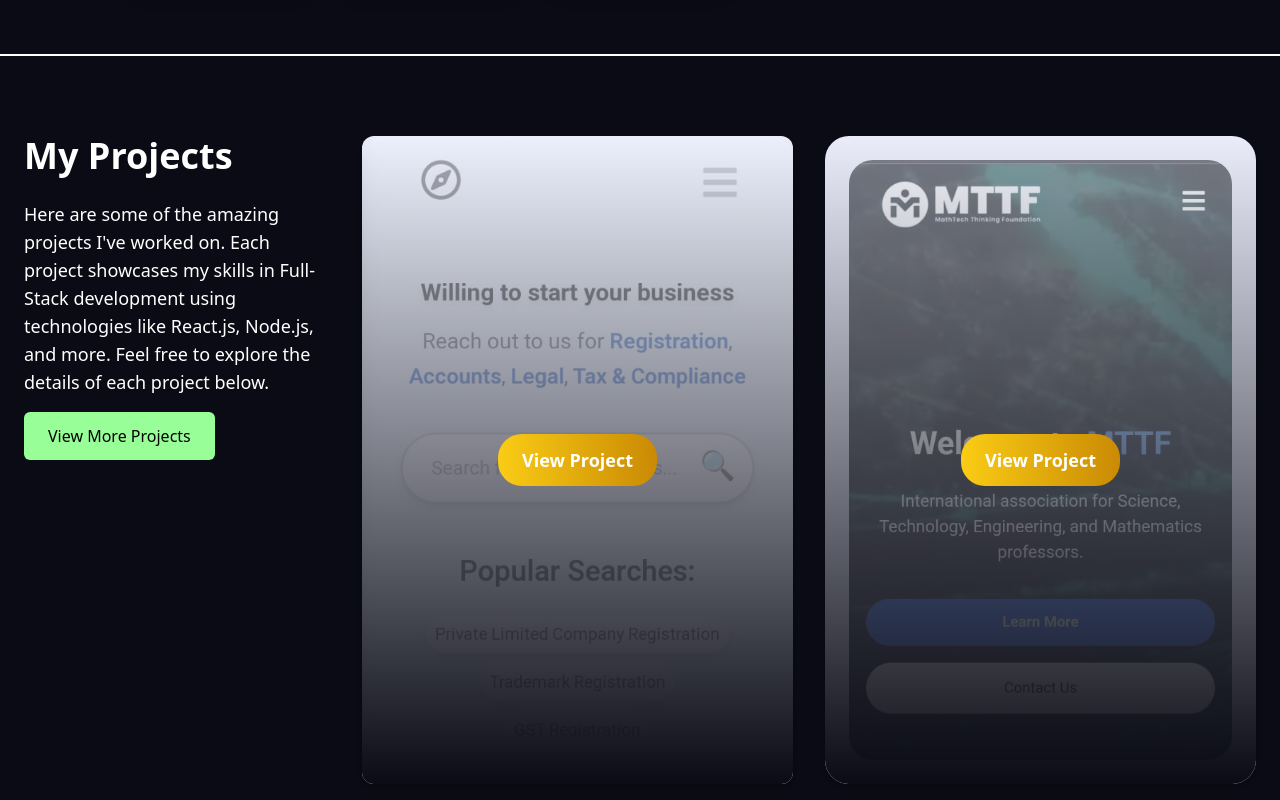
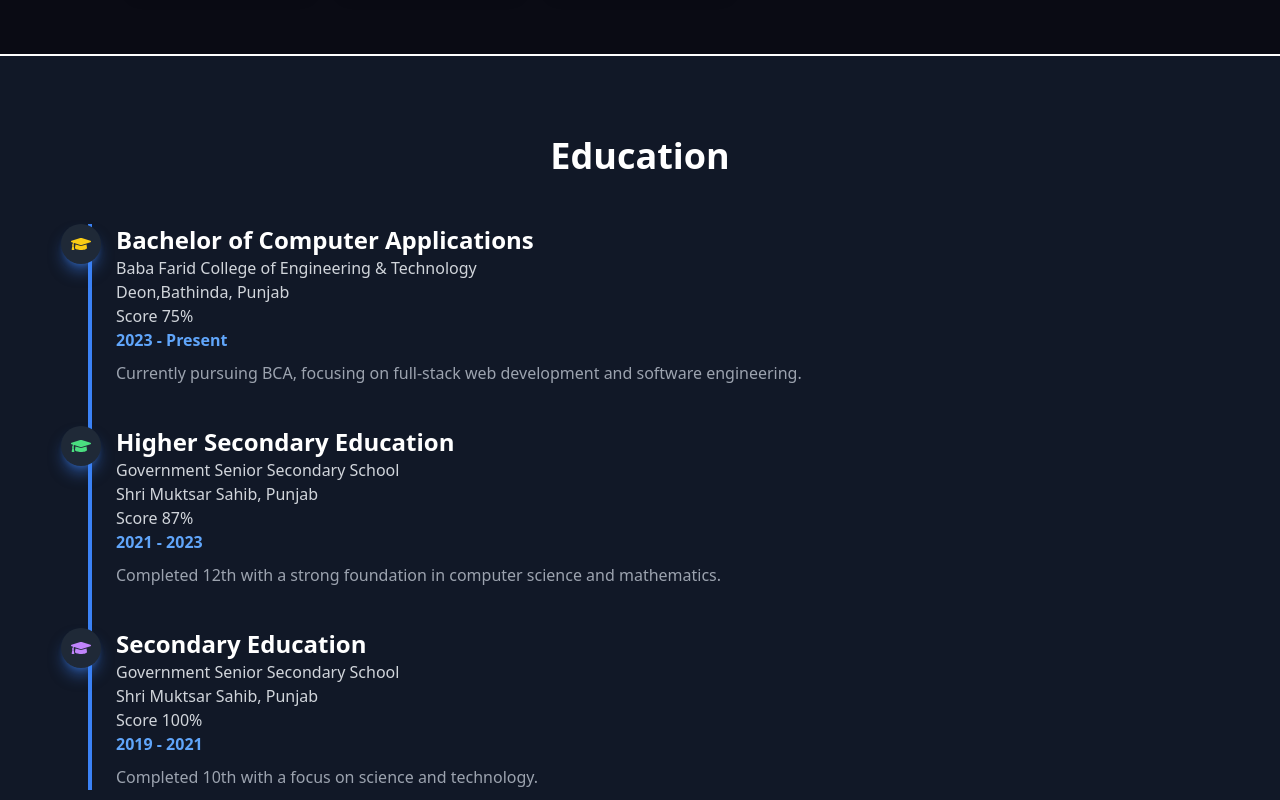
Before and after one commit to vikasrath/vikas-porfolio, a Next.js app: page / in a window 1280 px wide. Shown: the part 1580-2380 px from the top of the page. Built offline with nearby package versions, Linux system fonts and the light colour scheme.

Commit message:
education added

```diff
--- a/package.json
+++ b/package.json
@@ -9,6 +9,7 @@
     "lint": "next lint"
   },
   "dependencies": {
+    "motion": "^12.0.6",
     "next": "15.1.6",
     "react": "^19.0.0",
     "react-dom": "^19.0.0",
--- a/src/app/page.js
+++ b/src/app/page.js
@@ -1,5 +1,6 @@
 import About from '@/components/about/page'
 import Contact from '@/components/contact/Contact'
+import Education from '@/components/education/Education'
 import HeroSection from '@/components/hero/HeroSection'
 import Navbar from '@/components/navbar/Navbar'
 import Projects from '@/components/project/Project'
@@ -13,6 +14,7 @@ function page() {
     <HeroSection/>
 
     <Skills/>
+    <Education/>
     <Projects/>
     <Contact/>
     </>
--- /dev/null
+++ b/src/components/education/Education.jsx
@@ -0,0 +1,73 @@
+
+"use client"
+import { motion } from "framer-motion";
+import { FaGraduationCap } from "react-icons/fa";
+
+const educationData = [
+  {
+    year: "2023 - Present",
+    degree: "Bachelor of Computer Applications",
+    institution: "Baba Farid College of Engineering & Technology",
+    description: "Currently pursuing BCA, focusing on full-stack web development and software engineering.",
+    iconColor: "text-yellow-400",
+    address: " Deon,Bathinda, Punjab",
+    cgpa: "75%"
+  },
+  {
+    year: "2021 - 2023",
+    degree: "Higher Secondary Education",
+    institution: "Government Senior Secondary School",
+    description: "Completed 12th with a strong foundation in computer science and mathematics.",
+    iconColor: "text-green-400",
+    address: "  Shri Muktsar Sahib, Punjab",
+    cgpa: "87%"
+  },
+  {
+    year: "2019 - 2021",
+    degree: "Secondary Education",
+    institution: "Government Senior Secondary School",
+    description: "Completed 10th with a focus on science and technology.",
+    iconColor: "text-purple-400",
+    address: "  Shri Muktsar Sahib, Punjab",
+    cgpa: "100%"
+  },
+];
+
+const Education = () => {
+  return (
+    <section className="py-20 bg-gray-900">
+      <div className="max-w-6xl mx-auto px-6">
+        <h2 className="text-4xl font-extrabold text-white text-center mb-12">Education</h2>
+        <div className="relative border-l-4 border-blue-500 pl-6">
+          {educationData.map((edu, index) => (
+            <motion.div
+              key={index}
+              initial={{ opacity: 0, x: -100 }}
+              whileInView={{ opacity: 1, x: 0 }}
+              viewport={{ once: false }}
+              transition={{ duration: 0.5, delay: index * 0.2 }}
+              className="mb-10 ml-5 lg:ml-0 relative group hover:scale-105 transition-transform duration-300"
+            >
+              {/* Colorful Icon */}
+              <div className={`absolute -left-[55px] bg-gray-800 ${edu.iconColor} w-10 h-10 flex items-center justify-center rounded-full shadow-lg shadow-blue-500/50`}>
+                <FaGraduationCap size={20} />
+              </div>
+
+              {/* Education Details */}
+              <h3 className="text-2xl font-semibold text-white  transition">
+                {edu.degree}
+              </h3>
+              <p className="text-gray-300 font-medium">{edu.institution}</p>
+              <p className="text-gray-300 font-medium">{edu.address}</p>
+              <p className="text-gray-300 font-medium"> Score {edu.cgpa}</p>
+              <span className="text-blue-400 font-bold">{edu.year}</span>
+              <p className="text-gray-400 mt-2 leading-relaxed">{edu.description}</p>
+            </motion.div>
+          ))}
+        </div>
+      </div>
+    </section>
+  );
+};
+
+export default Education;
```
Also changed, not shown: 1 other file (tests, documents, lock files or other folders).
